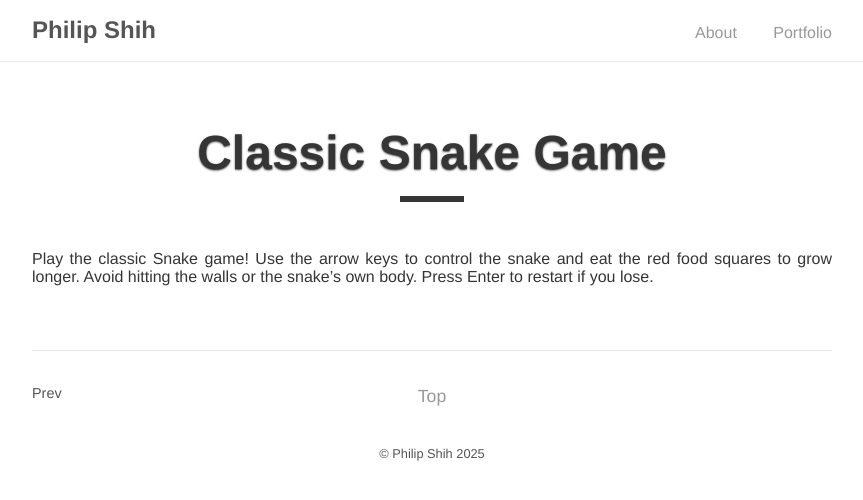
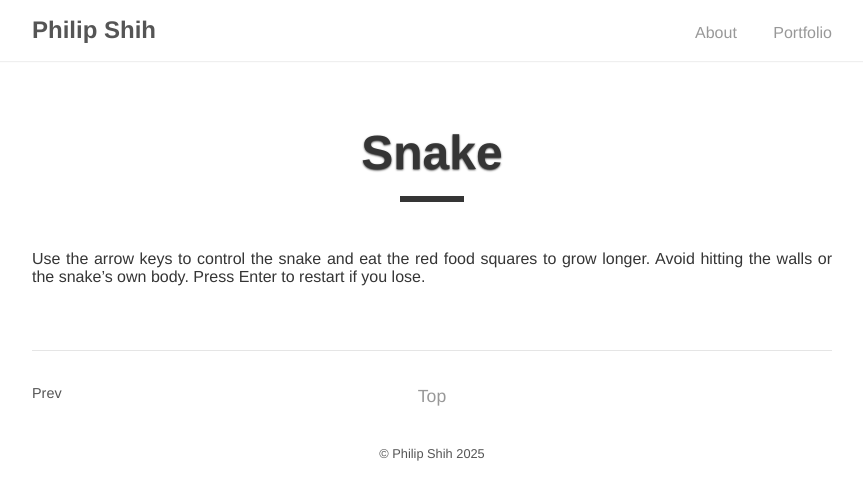
Before and after one commit to philipshih/philipshih.github.io, a Jekyll site: the page built from _posts/2025-04-09-snake-game.md, in a window 1280 px wide. Shown: the top 500 px of the page, without its empty margins (208-1071 px from the left). Built offline with Jekyll 4.4.1, drawn with Linux system fonts in a browser that asks for light colours.

Commit message:
update portfolio
update descriptions

```diff
--- a/_posts/2025-04-09-snake-game.md
+++ b/_posts/2025-04-09-snake-game.md
@@ -1,11 +1,11 @@
 ---
 layout: post
-title: "Classic Snake Game"
+title: "Snake"
 date: 2022-08-20
 type: Web Game
-info: "A simple implementation of the classic Snake game using HTML Canvas and JavaScript."
+info: "Snake game using HTML Canvas and JavaScript. Because why not?"
 tech: "JavaScript, HTML Canvas, CSS"
 app_url: "/portfolio/snake-game/index.html"
 ---
 
-Play the classic Snake game! Use the arrow keys to control the snake and eat the red food squares to grow longer. Avoid hitting the walls or the snake's own body. Press Enter to restart if you lose.
+Use the arrow keys to control the snake and eat the red food squares to grow longer. Avoid hitting the walls or the snake's own body. Press Enter to restart if you lose.
```
Also changed, not shown: _posts/2025-04-09-bst-visualizer.md (+2 -2 lines), _posts/2025-04-09-image-augmenter.md (+2 -2 lines).
